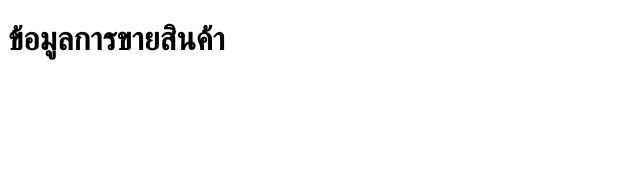
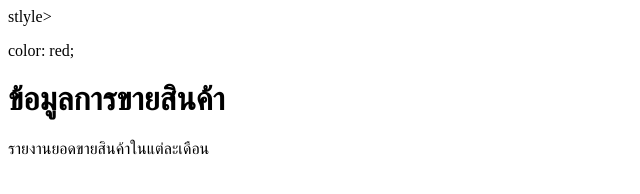
Before and after one commit to Toslonz96/git-and-github, a plain HTML site: page index.html in a window 1280 px wide. Shown: the whole page, without its empty margins (0-640 px from the left). Drawn offline with Linux system fonts and the light colour scheme.

Commit message:
add report sale

```diff
--- a/index.html
+++ b/index.html
@@ -4,8 +4,13 @@
     <meta charset="UTF-8">
     <meta name="viewport" content="width=device-width, initial-scale=1.0">
     <title>Document</title>
+    stlyle>
+        <p>
+            color: red;
+        </p>
 </head>
 <body>
     <h1>ข้อมูลการขายสินค้า</h1>
+    <p>รายงานยอดขายสินค้าในแต่ละเดือน</p>
 </body>
 </html>
```
